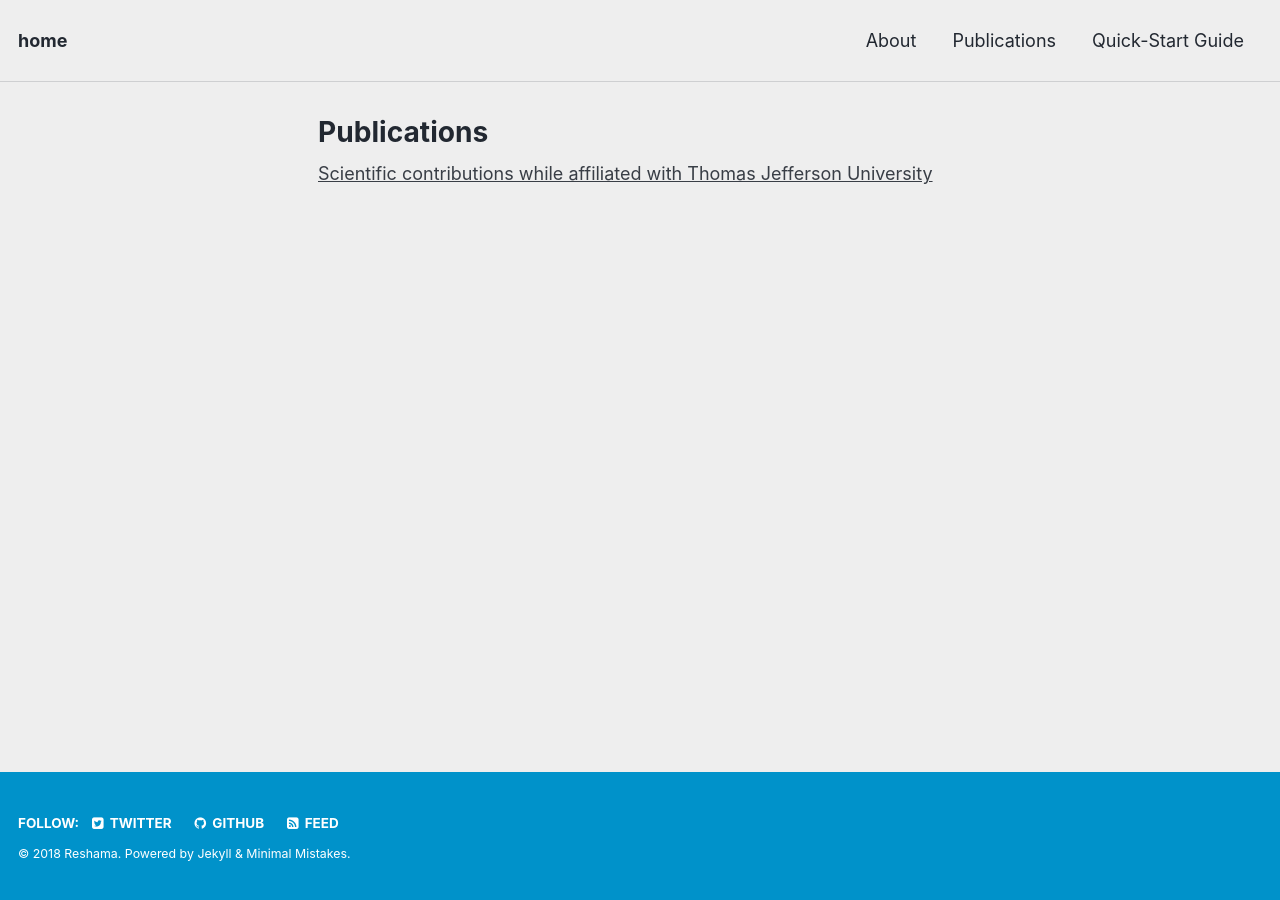
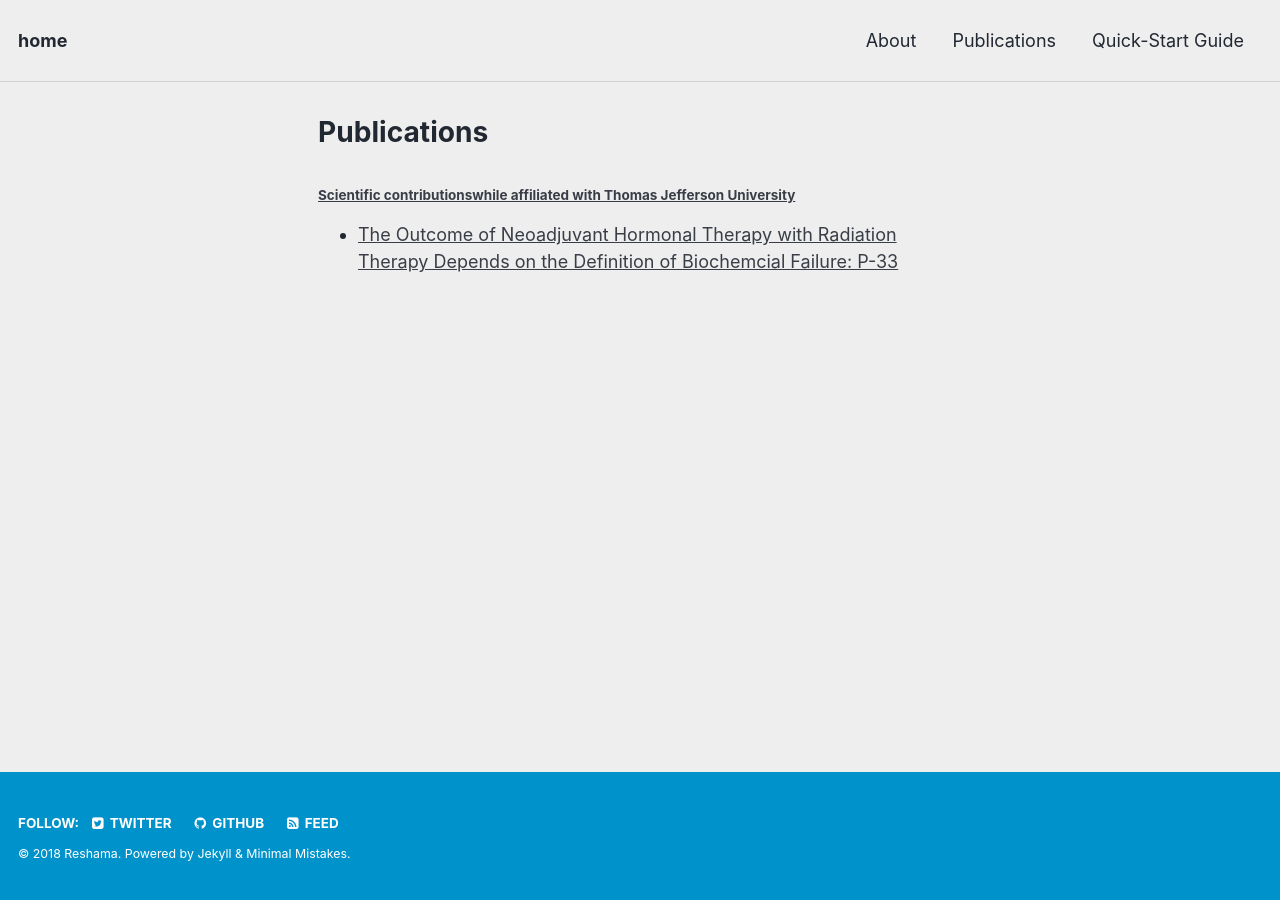
Before and after one commit to reshamas/reshamas.github.io, a Jekyll site: the page built from publications/index.md, in a window 1280 px wide. Built offline with Jekyll 4.4.1, drawn with Linux system fonts in a browser that asks for light colours.

Commit message:
Update index.md

```diff
--- a/publications/index.md
+++ b/publications/index.md
@@ -6,5 +6,5 @@ comments: false
 ---
 
 
-[Scientific contributions
-while affiliated with Thomas Jefferson University](https://www.researchgate.net/scientific-contributions/59221316_Reshama_Shaikh)
+#### [Scientific contributionswhile affiliated with Thomas Jefferson University](https://www.researchgate.net/scientific-contributions/59221316_Reshama_Shaikh)
+* [The Outcome of Neoadjuvant Hormonal Therapy with Radiation Therapy Depends on the Definition of Biochemcial Failure: P-33](https://journals.lww.com/journalppo/Citation/2002/11000/The_Outcome_of_Neoadjuvant_Hormonal_Therapy_with.77.aspx)
```
